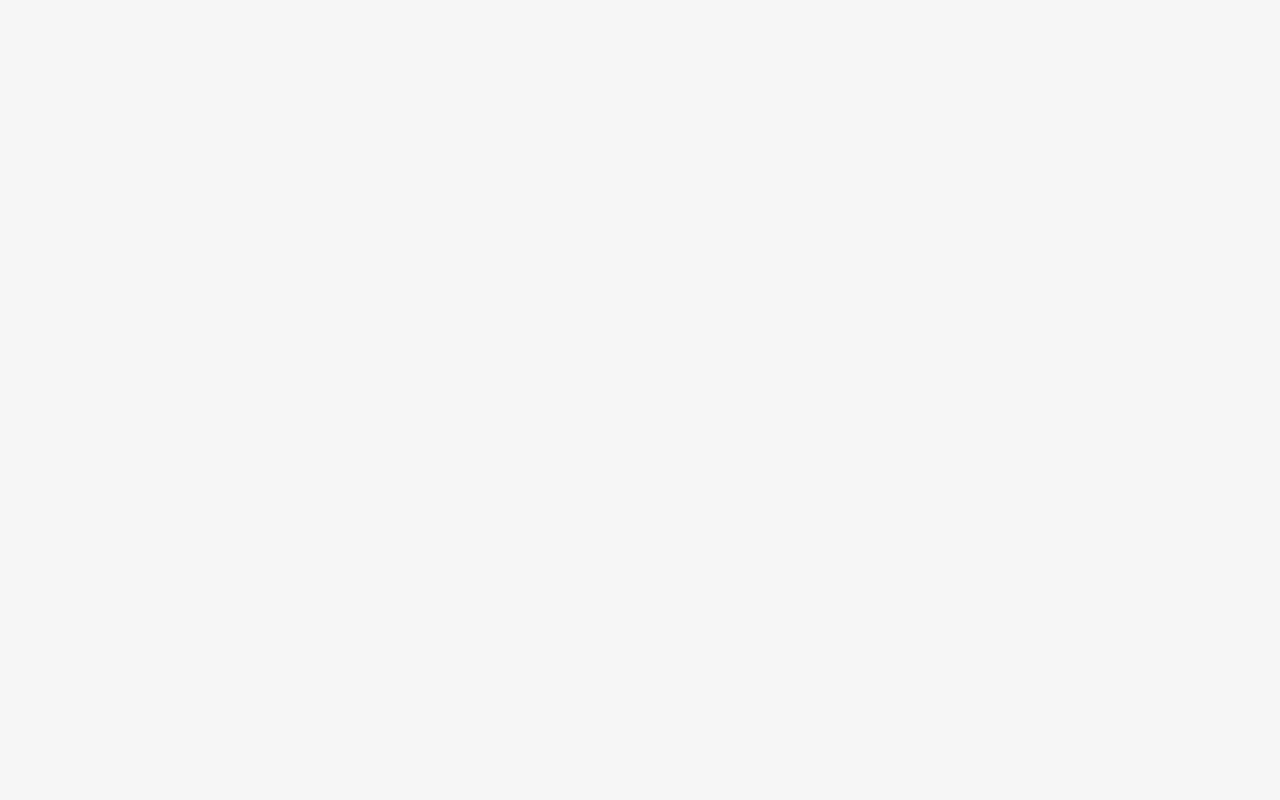
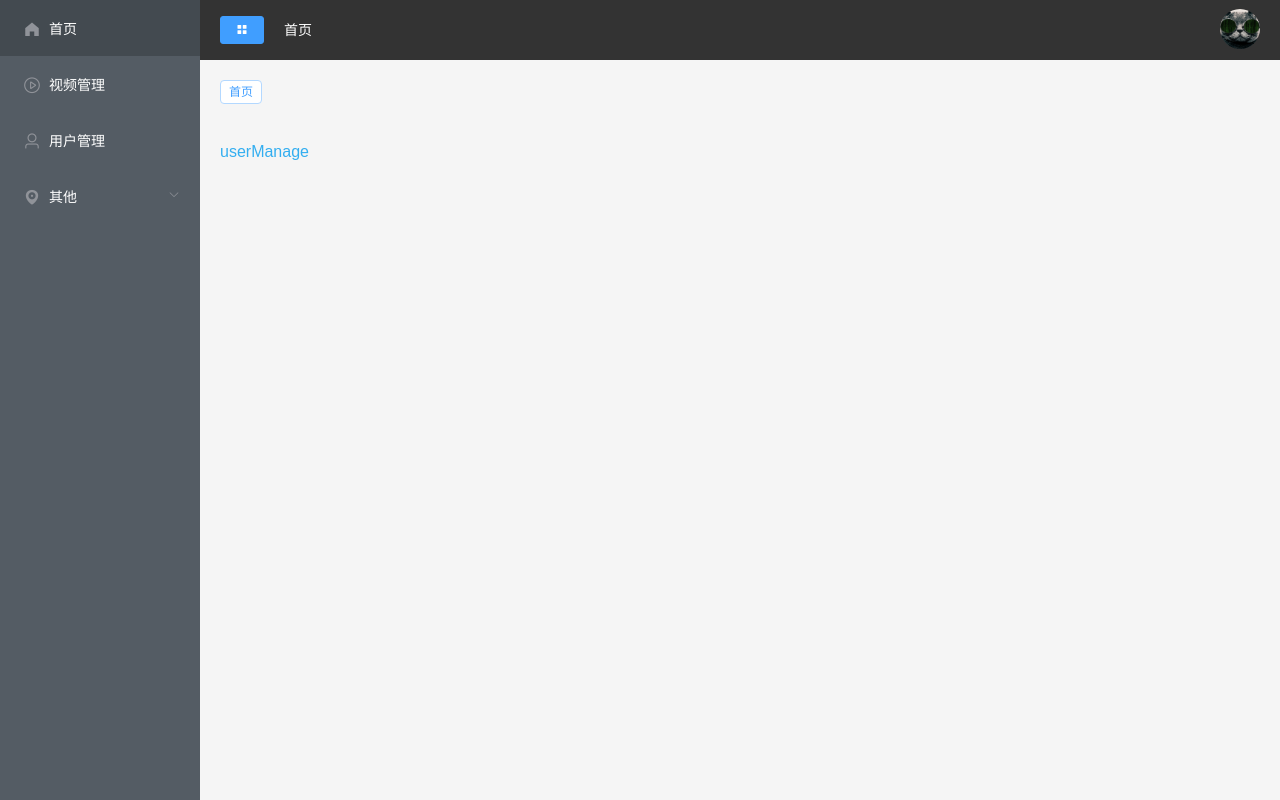
Before and after one commit to justniu/vue-manager-system, a Vue app: page /#/user in a window 1280 px wide. Built offline with nearby package versions, Linux system fonts and the light colour scheme.

Commit message:
aside navigation

```diff
--- a/src/components/CommonAside.vue
+++ b/src/components/CommonAside.vue
@@ -1,5 +1,13 @@
 <template>
-    <el-menu default-active="2" class="el-menu-vertical-demo" background-color="#33aef0" text-color="#fff" active-text-color="#ffd04b">
+    <el-menu
+        :router="true"
+        default-active="2"
+        class="el-menu-vertical-demo"
+        background-color="#545c64"
+        text-color="#fff"
+        active-text-color="#ffd04b"
+        :collapse="isCollapse"
+    >
         <el-menu-item :index="item.path" v-for="item in noChildren" :key="item.path" @click="clickMenu(item)">
             <i :class="'el-icon-' + item.icon"></i>
             <span slot="title">{{ item.label }}</span>
@@ -27,6 +35,9 @@ export default {
         },
         hasChildren() {
             return this.asideMenu.filter(item => item.children);
+        },
+        isCollapse() {
+            return this.$store.state.tab.isCollapse;
         }
     },
     data() {
@@ -36,11 +47,11 @@ export default {
                     path: '/',
                     name: 'home',
                     label: '首页',
-                    icon: 'home'
+                    icon: 's-home'
                 },
                 {
                     path: '/video',
-                    name: 'videp',
+                    name: 'video',
                     label: '视频管理',
                     icon: 'video-play'
                 },
@@ -84,4 +95,8 @@ export default {
     height: 100vh;
     border: none;
 }
+.el-menu-vertical-demo:not(.el-menu--collapse) {
+    width: 200px;
+    min-height: 400px;
+}
 </style>
--- a/src/components/CommonHeader.vue
+++ b/src/components/CommonHeader.vue
@@ -1,10 +1,10 @@
 <template>
     <header>
         <div class="l-content">
-            <el-button type="primary" icon="el-icon-menu" size="mini"></el-button>
+            <el-button type="primary" icon="el-icon-menu" size="mini" @click="collapseMenu"></el-button>
             <el-breadcrumb separator="/">
                 <el-breadcrumb-item :to="{ path: '/' }">首页</el-breadcrumb-item>
-                <el-breadcrumb-item :to="current.path">{{ current.label }}</el-breadcrumb-item>
+                <el-breadcrumb-item :to="current.path" v-if="current">{{ current.label }}</el-breadcrumb-item>
             </el-breadcrumb>
         </div>
         <div class="r-content">
@@ -31,6 +31,11 @@ export default {
         return {
             userImage: require('@/assets/images/user.png')
         };
+    },
+    methods: {
+        collapseMenu() {
+            this.$store.commit('collapseMenu');
+        }
     }
 };
 </script>
@@ -53,8 +58,16 @@ header {
 }
 </style>
 <style lang="scss">
-.el-breadcrumb__inner {
-    color: #fff !important;
+.el-breadcrumb__item {
+    .el-breadcrumb__inner {
+        color: #666666;
+        font-width: normal;
+    }
+    &:last-child {
+        .el-breadcrumb__inner {
+            color: #ffffff;
+        }
+    }
 }
 .el-button {
     margin-right: 20px !important;
--- /dev/null
+++ b/src/components/CommonTag.vue
@@ -0,0 +1,71 @@
+<template>
+    <div class="tags">
+        <el-tag
+            size="small"
+            :key="tag.name"
+            v-for="tag in tags"
+            :closable="tag.name !== 'home'"
+            :disable-transitions="false"
+            @close="handleClose(tag)"
+            @click="changeMenu(tag)"
+            :effect="$route.name === tag.name ? 'dark' : 'plain'"
+        >
+            {{ tag.label }}
+        </el-tag>
+    </div>
+</template>
+
+<script>
+import { mapState, mapMutations } from 'vuex';
+export default {
+    name: 'CommonTag',
+    computed: {
+        ...mapState({
+            tags: state => state.tab.tabsList
+        })
+    },
+    data() {
+        return {
+            dynamicTags: ['标签一', '标签二', '标签三'],
+            inputVisible: false,
+            inputValue: ''
+        };
+    },
+    methods: {
+        handleClose(tag) {
+            this.close(tag);
+        },
+        ...mapMutations({
+            close: 'closeTab'
+        }),
+        showInput() {
+            this.inputVisible = true;
+            this.$nextTick(() => {
+                this.$refs.saveTagInput.$refs.input.focus();
+            });
+        },
+        handleInputConfirm() {
+            let inputValue = this.inputValue;
+            if (inputValue) {
+                this.dynamicTags.push(inputValue);
+            }
+            this.inputVisible = false;
+            this.inputValue = '';
+        },
+        changeMenu(item) {
+            this.$router.push({ name: item.name });
+            // this.$store.commit('selectMenu', item);
+        }
+    }
+};
+</script>
+
+<style lang="scss" scoped>
+.tags {
+    padding: 20px;
+    .el-tag {
+        margin-right: 15px;
+        cursor: pointer;
+    }
+}
+</style>
--- a/src/router/index.js
+++ b/src/router/index.js
@@ -1,12 +1,43 @@
 import Vue from 'vue';
 import VueRouter from 'vue-router';
 
+const originalPush = VueRouter.prototype.push;
+VueRouter.prototype.push = function push(location) {
+    return originalPush.call(this, location).catch(err => err);
+};
 Vue.use(VueRouter);
 
 const routes = [
     {
         path: '/',
-        component: () => import('@/views/Main')
+        component: () => import('@/views/Main'),
+        children: [
+            {
+                path: '/',
+                name: 'home',
+                component: () => import('@/views/home/Home')
+            },
+            {
+                path: '/video',
+                name: 'video',
+                component: () => import('@/views/videoManage/VideoManage')
+            },
+            {
+                path: '/user',
+                name: 'user',
+                component: () => import('@/views/usermanage/UserManage')
+            },
+            {
+                path: '/page1',
+                name: 'page1',
+                component: () => import('@/views/Others/PageOne')
+            },
+            {
+                path: '/page2',
+                name: 'page2',
+                component: () => import('@/views/Others/PageTwo')
+            }
+        ]
     }
 ];
 
--- a/src/store/tab.js
+++ b/src/store/tab.js
@@ -1,11 +1,34 @@
 export default {
     state: {
+        isCollapse: false,
+        currentMenu: null,
         menu: [],
-        currentMenu: {}
+        tabsList: [
+            {
+                path: '/',
+                name: 'home',
+                label: '首页',
+                icon: 'home'
+            }
+        ]
     },
     mutations: {
         selectMenu(state, val) {
-            val.name !== 'home' ? (state.currentMenu = val) : (state.currentMenu = {});
+            if (val.name !== 'home') {
+                state.currentMenu = val;
+                let result = state.tabsList.findIndex(item => item.name === val.name);
+                result === -1 ? state.tabsList.push(val) : '';
+            } else {
+                state.currentMenu = null;
+            }
+            // val.name !== 'home' ? (state.currentMenu = val) : (state.currentMenu = {});
+        },
+        closeTab(state, val) {
+            let result = state.tabsList.findIndex(item => item.name === val.name);
+            state.tabsList.splice(result, 1);
+        },
+        collapseMenu(state) {
+            state.isCollapse = !state.isCollapse;
         }
     },
     actions: {}
--- a/src/views/Main.vue
+++ b/src/views/Main.vue
@@ -1,9 +1,10 @@
 <template>
     <el-container>
-        <el-aside width="200px"><common-aside></common-aside></el-aside>
+        <el-aside width="auto"><common-aside></common-aside></el-aside>
         <el-container>
             <el-header><common-header></common-header></el-header>
-            <el-main>Main</el-main>
+            <common-tag></common-tag>
+            <el-main><router-view /></el-main>
         </el-container>
     </el-container>
 </template>
@@ -11,11 +12,13 @@
 <script>
 import CommonAside from '@/components/CommonAside';
 import CommonHeader from '@/components/CommonHeader';
+import CommonTag from '@/components/CommonTag';
 export default {
     name: 'Main',
     components: {
         CommonAside,
-        CommonHeader
+        CommonHeader,
+        CommonTag
     }
 };
 </script>
--- /dev/null
+++ b/src/views/Others/PageOne.vue
@@ -0,0 +1,11 @@
+<template>
+    <div>page1</div>
+</template>
+
+<script>
+export default {
+    name: 'PageOne'
+};
+</script>
+
+<style scoped></style>
--- /dev/null
+++ b/src/views/Others/PageTwo.vue
@@ -0,0 +1,11 @@
+<template>
+    <div>page2</div>
+</template>
+
+<script>
+export default {
+    name: 'PageTwo'
+};
+</script>
+
+<style scoped></style>
--- /dev/null
+++ b/src/views/home/Home.vue
@@ -0,0 +1,11 @@
+<template>
+    <div>home</div>
+</template>
+
+<script>
+export default {
+    name: 'Home'
+};
+</script>
+
+<style scoped></style>
--- /dev/null
+++ b/src/views/usermanage/UserManage.vue
@@ -0,0 +1,11 @@
+<template>
+    <div>userManage</div>
+</template>
+
+<script>
+export default {
+    name: 'UserManage'
+};
+</script>
+
+<style scoped></style>
--- /dev/null
+++ b/src/views/videoManage/VideoManage.vue
@@ -0,0 +1,11 @@
+<template>
+    <div>videomanage</div>
+</template>
+
+<script>
+export default {
+    name: 'VideoManage'
+};
+</script>
+
+<style scoped></style>
```
Also changed, not shown: 1 other file (tests, documents, lock files or other folders).
